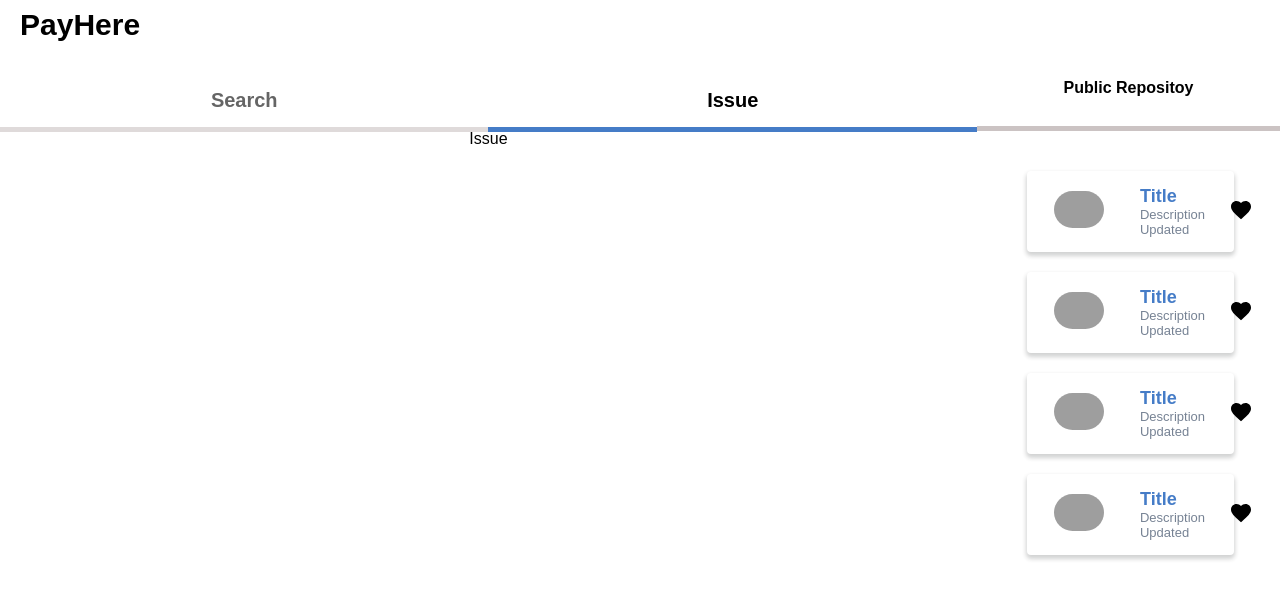
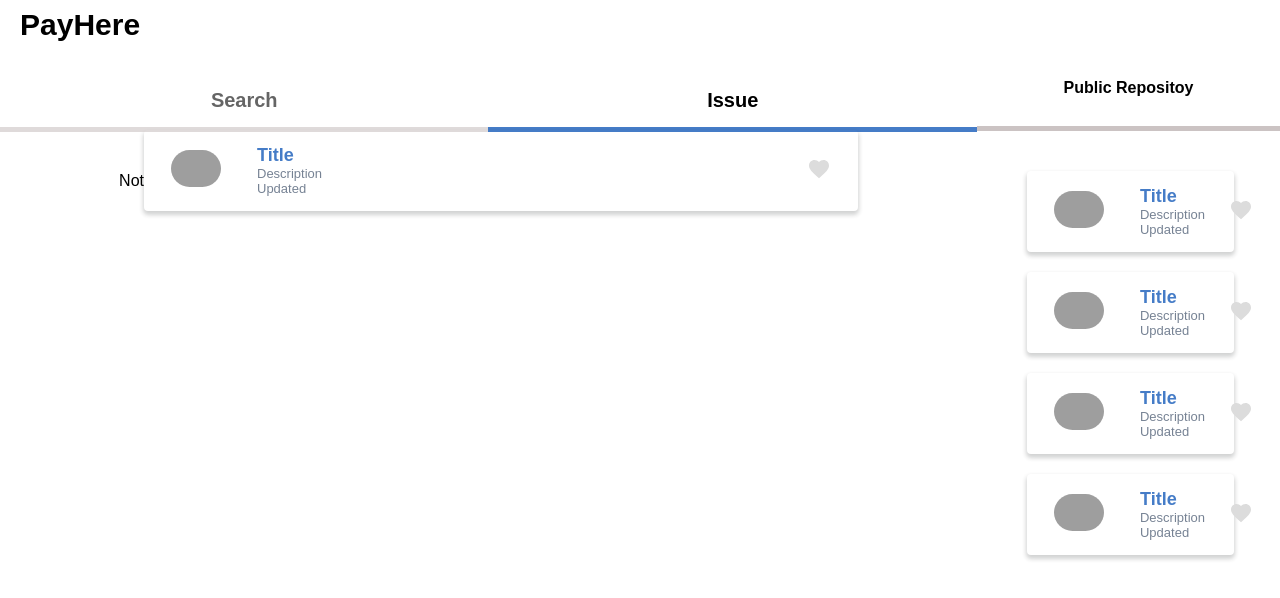
Before and after one commit to wanted-Team4/wanted-codestates-project-4-1-2, a React (Create React App) app: page / in a window 1280 px wide. Both pictures are taken after a click on the item "Issue". Shown: the top 598 px of the page. Built offline with nearby package versions, Linux system fonts and the light colour scheme; grey boxes are pictures that could not be loaded.

Commit message:
:sparkles: Feat : repositoryBox onclick 속성 추가

```diff
--- a/src/components/Issue.js
+++ b/src/components/Issue.js
@@ -1,7 +1,10 @@
+import RepositoryBox from "./RepositoryBox";
+
 const Issue = () => {
   return (
     <>
-      <div>Issue</div>
+      <div>Not</div>
+      <RepositoryBox />
     </>
   );
 };
--- a/src/components/RepositoryBox.js
+++ b/src/components/RepositoryBox.js
@@ -26,6 +26,14 @@
   .box-heart {
     margin-left: auto;
   }
+  .heart {
+    cursor: pointer;
+  }
+  svg {
+    :focus {
+      fill: red;
+    }
+  }
 `;
 
 const RepositoryBox = ({
@@ -34,6 +42,7 @@
   title = "Title",
   description = "Description",
   updated = "Updated",
+  onClick,
 }) => {
   return (
     <Box width={width}>
@@ -54,11 +63,13 @@
 
       <div className="box-heart">
         <svg
+          className="heart"
           xmlns="http://www.w3.org/2000/svg"
           height="24px"
           viewBox="0 0 24 24"
           width="24px"
-          fill="#000000"
+          fill="#dcdcdc"
+          onClick={onClick}
         >
           <path d="M0 0h24v24H0z" fill="none" />
           <path d="M12 21.35l-1.45-1.32C5.4 15.36 2 12.28 2 8.5 2 5.42 4.42 3 7.5 3c1.74 0 3.41.81 4.5 2.09C13.09 3.81 14.76 3 16.5 3 19.58 3 22 5.42 22 8.5c0 3.78-3.4 6.86-8.55 11.54L12 21.35z" />
```
